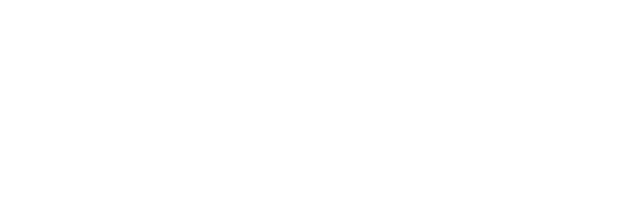
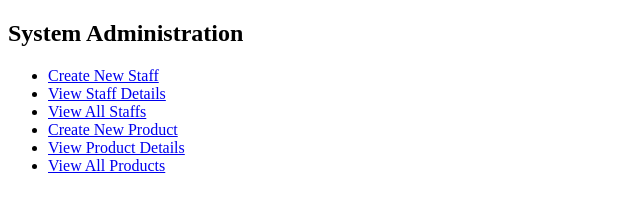
Before and after one commit to ongyuzhe/PointOfSaleSystemWeb, a plain HTML site: page index.html in a window 1280 px wide. Shown: the whole page, without its empty margins (0-640 px from the left). Drawn offline with Linux system fonts and the light colour scheme.

Commit message:
added nav menu for sysadmin to /index.html

```diff
--- a/index.html
+++ b/index.html
@@ -3,9 +3,17 @@
 <head>
     <meta charset="UTF-8">
     <meta name="viewport" content="width=device-width, initial-scale=1.0">
-    <title>Document</title>
+    <title>Lab 2.1</title>
 </head>
 <body>
-
+    <h2>System Administration</h2>
+		<ul>
+			<li><a href="./systemAdministration/createNewStaff.html">Create New Staff</a></li>
+			<li><a href="./systemAdministration/viewStaffDetails.html">View Staff Details</a></li>
+			<li><a href="./systemAdministration/viewAllStaffs.html">View All Staffs</a></li>
+			<li><a href="./systemAdministration/createNewProduct.html">Create New Product</a></li>
+			<li><a href="./systemAdministration/viewProductDetails.html">View Product Details</a></li>
+			<li><a href="./systemAdministration/viewAllProducts.html">View All Products</a></li>
+		</ul>
 </body>
 </html>
```
